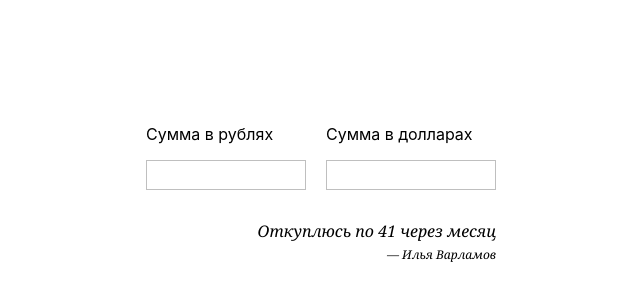
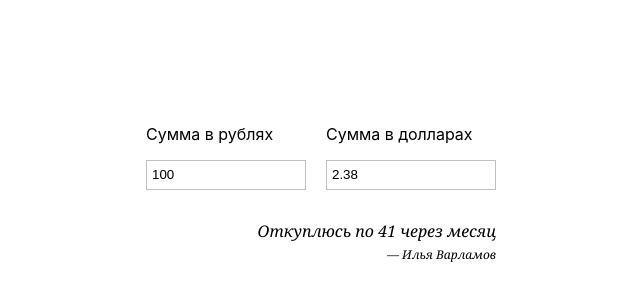
Before and after one commit to bespoyasov/testing-workshop, a React (Create React App) app: page / in a window 1280 px wide. Shown: the part 224-524 px from the top of the page, without its empty margins (324-964 px from the left). Built offline with nearby package versions, Linux system fonts and the light colour scheme.

Commit message:
Connect the converter hook to component

```diff
--- a/src/components/Converter/Converter.js
+++ b/src/components/Converter/Converter.js
@@ -2,7 +2,7 @@ import styles from "./Converter.module.css";
 import { useConverter } from "./useConverter";
 
 export function Converter() {
-  const { usd, rub, updateRub, updateUsd } = useConverter();
+  const { usd, rub, updateRub, updateUsd } = useConverter(100, 42);
 
   return (
     <form className={styles.converter}>
```
Also changed, not shown: 1 other file (tests, documents, lock files or other folders).
